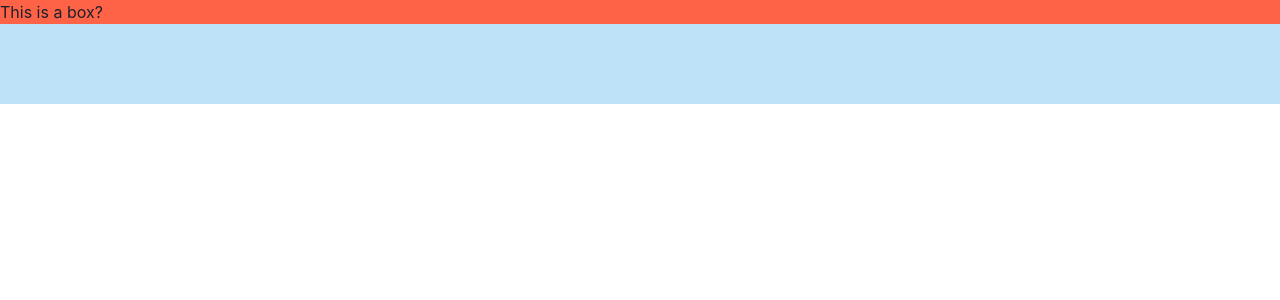
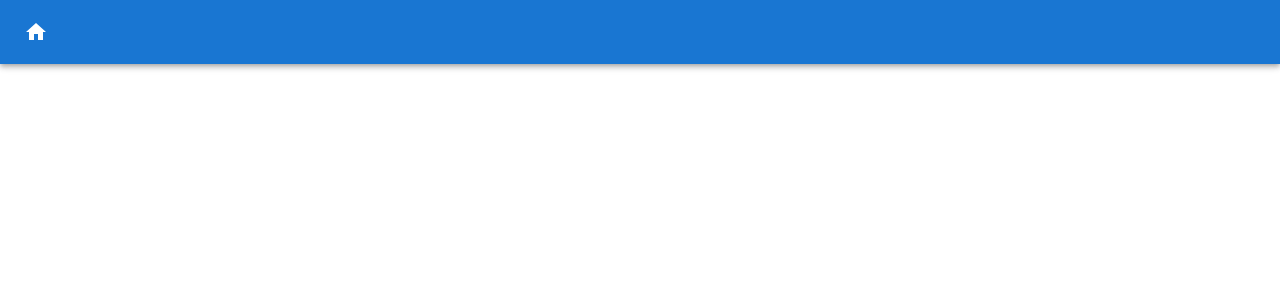
Before and after one commit to allomhg/personal-website, a React (Create React App) app: page / in a window 1280 px wide. Shown: the top 300 px of the page. Built offline with nearby package versions, Linux system fonts and the light colour scheme.

Commit message:
Removed Chakra and replaced it with MUI

```diff
--- a/package.json
+++ b/package.json
@@ -3,9 +3,11 @@
   "version": "0.1.0",
   "private": true,
   "dependencies": {
-    "@chakra-ui/react": "^2.8.0",
     "@emotion/react": "^11.11.1",
     "@emotion/styled": "^11.11.0",
+    "@fontsource/roboto": "^5.0.5",
+    "@mui/icons-material": "^5.14.3",
+    "@mui/material": "^5.14.3",
     "@testing-library/jest-dom": "^5.17.0",
     "@testing-library/react": "^13.4.0",
     "@testing-library/user-event": "^13.5.0",
--- a/src/App.tsx
+++ b/src/App.tsx
@@ -1,18 +1,16 @@
 import React from 'react';
 //import logo from './logo.svg';
-import { ChakraProvider, Box } from '@chakra-ui/react';
 import './App.css';
+//import CssBaseline from '@mui/material/CssBaseline';
 import { Navbar } from './components/Navbar';
 
 function App() {
   return (
-    <ChakraProvider>
+    <>
+      {/*<CssBaseline />*/}
       <Navbar/>
-        <Box bg='blue.100' h='20'>
-
-        </Box>
-    </ChakraProvider>
-  );
+    </>
+  )
 }
 
 export default App;
--- a/src/components/Navbar.tsx
+++ b/src/components/Navbar.tsx
@@ -1,10 +1,26 @@
+import { Box } from '@mui/material';
+import { AppBar } from '@mui/material';
+import { Toolbar } from '@mui/material';
+import { IconButton } from '@mui/material';
+import HomeIcon from '@mui/icons-material/Home';
 import React from 'react';
-import { Box } from '@chakra-ui/react';
 
 export const Navbar = () => {
     return (
-        <Box bg='tomato'>
-            This is a box?
+        <Box sx={{ flexGrow: 1}}>
+            <AppBar position='static'>
+                <Toolbar>
+                    <IconButton
+                        size='large'
+                        edge='start'
+                        color='inherit'
+                        aria-label=''
+                        sx={{ mr: 2}}
+                        >
+                            <HomeIcon/>
+                    </IconButton>
+                </Toolbar>
+            </AppBar>
         </Box>
-    )
+    );
 }
```
Also changed, not shown: 1 other file (tests, documents, lock files or other folders).
